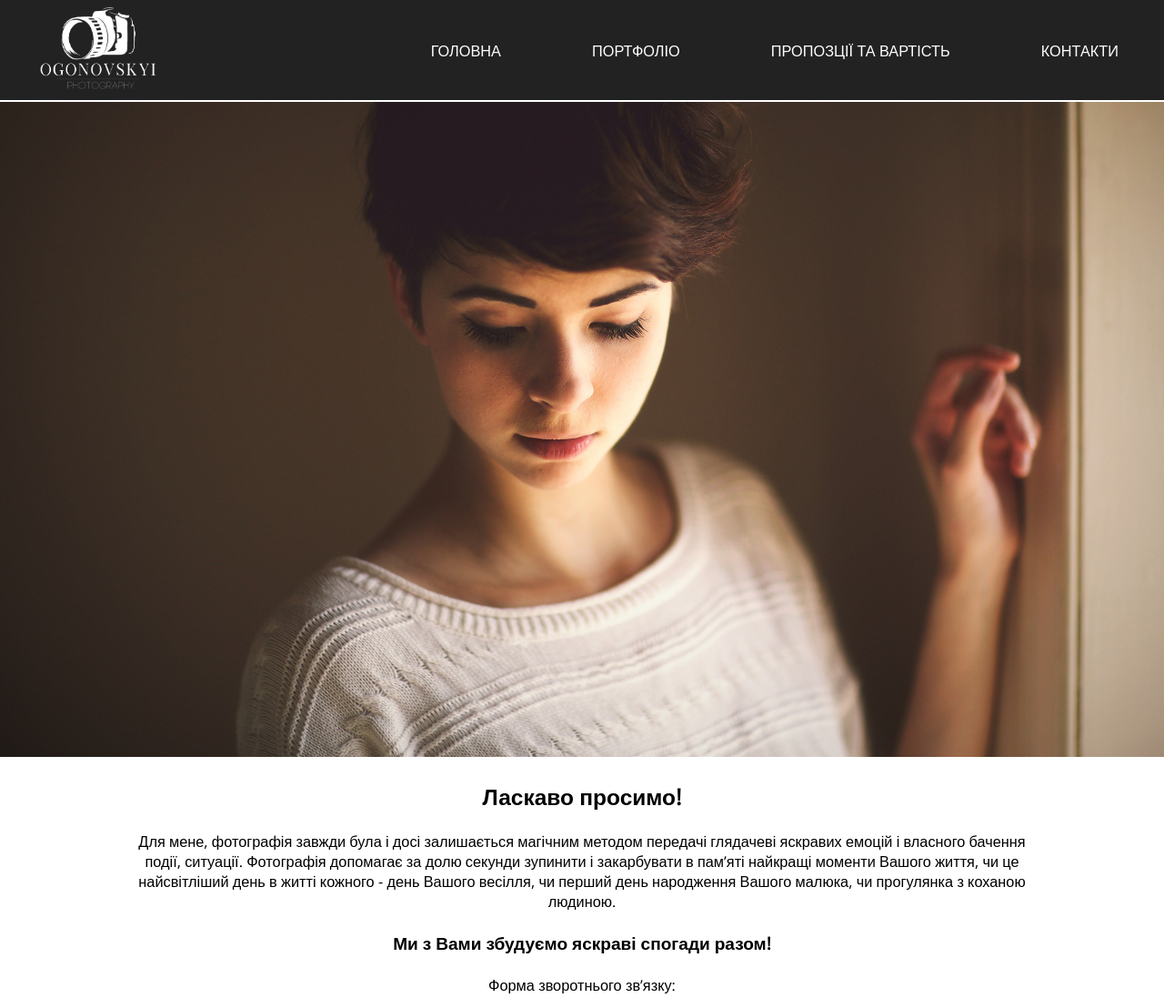
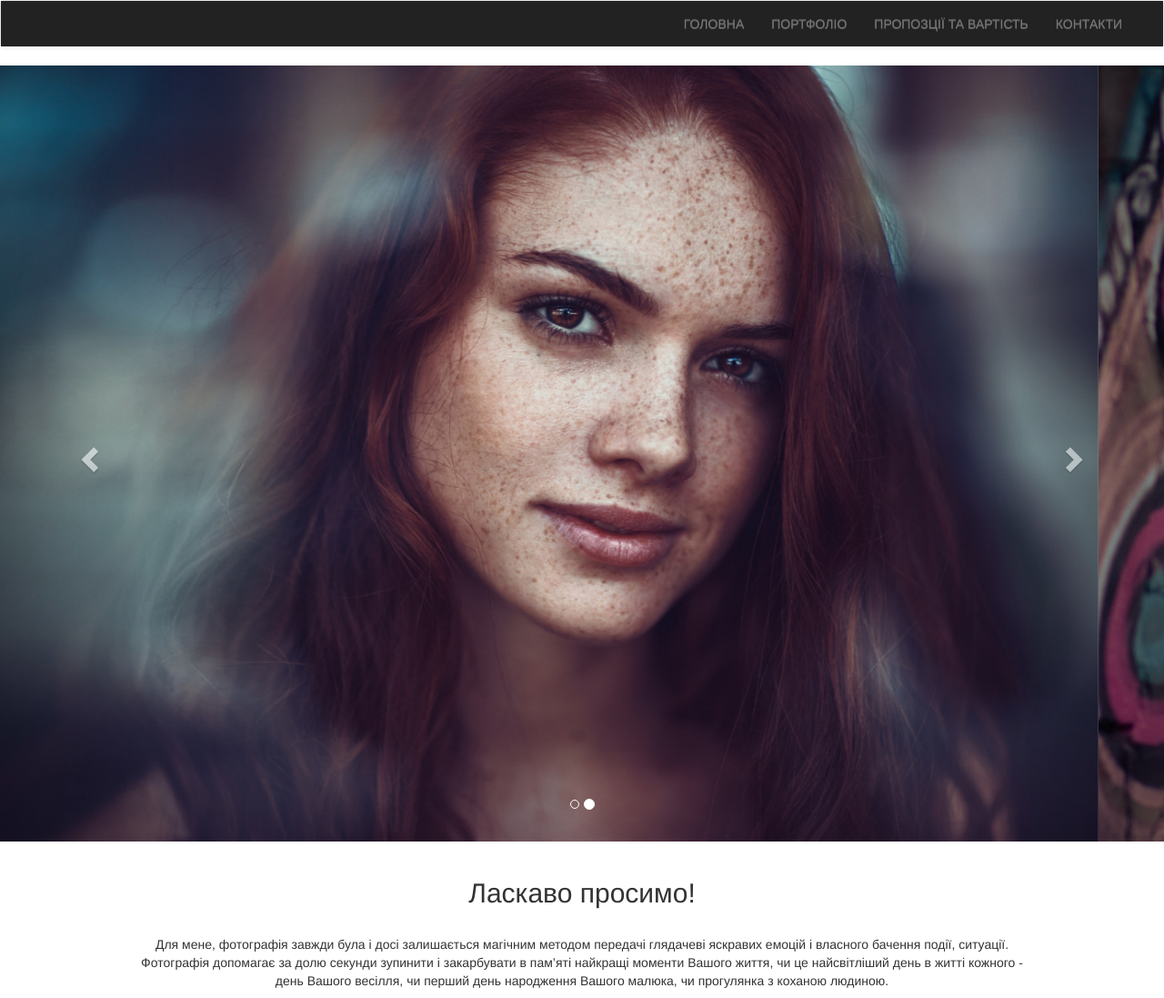
Before and after one commit to inf25znc1/my_site, a plain HTML site: page index.html in a window 1280 px wide. Shown: the top 1097 px of the page at 91% size. Drawn offline with nearby package versions, Linux system fonts and the light colour scheme.

Commit message:
Navbox change and carousel

```diff
--- a/css/contacts.css
+++ b/css/contacts.css
@@ -8,6 +8,7 @@ body, html {
     min-width:320px;
     max-width:2000px;
     font:1em 'Open Sans', sans-serif;
+    height:100%;
 
 }
 h3, h2, p {
@@ -15,10 +16,9 @@ h3, h2, p {
 }
 
 /*---------------------------------HEADER-----------------------------------------*/
-.nav-main {
+.container-fluid {
     width:100%;
     background-color:#222;
-    height: 110px;
     color: #fff;
 }
 
@@ -70,6 +70,7 @@ p, h1 {
     width:100%;
     text-align: center;
     margin:auto;
+    list-style-type: none;
 }
 
 /*-----------------------------------FOOTER----------------------------------------------*/
--- a/css/index.css
+++ b/css/index.css
@@ -15,10 +15,9 @@ h3, h2, p {
 }
 
 /*---------------------------------HEADER-----------------------------------------*/
-.nav-main {
+.container-fluid {
     width:100%;
     background-color:#222;
-    height: 110px;
     color: #fff;
 
 }
--- a/css/offer.css
+++ b/css/offer.css
@@ -22,10 +22,9 @@ p {
 
 /*---------------------------------HEADER-----------------------------------------*/
 
-.nav-main {
-    width: 100%;
-    background-color: #222;
-    height: 110px;
+.container-fluid {
+    width:100%;
+    background-color:#222;
     color: #fff;
 }
 
--- a/css/portfolio.css
+++ b/css/portfolio.css
@@ -15,10 +15,9 @@ h3, h2, p, h1 {
 }
 
 /*---------------------------------HEADER-----------------------------------------*/
-.nav-main {
+.container-fluid {
     width:100%;
     background-color:#222;
-    height: 110px;
     color: #fff;
 }
 
--- a/index.html
+++ b/index.html
@@ -23,34 +23,63 @@
     <meta name="theme-color" content="#ffffff">
     <link href="https://fonts.googleapis.com/css?family=Open+Sans" rel="stylesheet">
     <link rel="stylesheet" href="css/index.css" />
+    <title>BootStrap Sapmple</title>
+    <!-- Latest compiled and minified CSS -->
+    <link rel="stylesheet" href="https://maxcdn.bootstrapcdn.com/bootstrap/3.3.7/css/bootstrap.min.css" integrity="sha384-BVYiiSIFeK1dGmJRAkycuHAHRg32OmUcww7on3RYdg4Va+PmSTsz/K68vbdEjh4u" crossorigin="anonymous">
+    <!-- Optional theme -->
+    <link rel="stylesheet" href="https://maxcdn.bootstrapcdn.com/bootstrap/3.3.7/css/bootstrap-theme.min.css" integrity="sha384-rHyoN1iRsVXV4nD0JutlnGaslCJuC7uwjduW9SVrLvRYooPp2bWYgmgJQIXwl/Sp" crossorigin="anonymous">
     <title>Фотограф Львів | Огоновський Роман | Roman Ogonovskyi</title>
 </head>
 
 <body>
     <header>
-        <nav class="nav-main">
-            <div>
-                <img src="img/logo_main2.png" alt="main logo" height="200" class="logo">
+        <nav class="navbar navbar-default">
+            <div class="container-fluid">
+                <div class="navbar-header">
+                    <button type="button" class="navbar-toggle" data-toggle="collapse" data-target="#myNavbar">
+                        <span class="icon-bar"></span>
+                        <span class="icon-bar"></span>
+                        <span class="icon-bar"></span>
+                    </button>
+                </div>
+                <div class="collapse navbar-collapse navbar-right" id="myNavbar">
+                    <ul class="nav navbar-nav">
+                        <li><a href="index.html">ГОЛОВНА</a></li>
+                        <li><a href="portfolio.html">ПОРТФОЛІО</a></li>
+                        <li><a href="offer.html">ПРОПОЗЦІЇ ТА ВАРТІСТЬ</a></li>
+                        <li><a href="contacts.html">КОНТАКТИ</a></li>
+                    </ul>
+                </div>
             </div>
-            <ul>
-                <li>
-                    <a href="index.html" class="nav-item">ГОЛОВНА</a>
-                </li>
-                <li>
-                    <a href="portfolio.html" class="nav-item">ПОРТФОЛІО</a>
-                </li>
-                <li>
-                    <a href="offer.html" class="nav-item">ПРОПОЗЦІЇ ТА ВАРТІСТЬ</a>
-                </li>
-                <li>
-                    <a href="contacts.html" class="nav-item">КОНТАКТИ</a>
-                </li>
-            </ul>
         </nav>
     </header>
     <main>
-        <div>
-            <img src="img/mainpic1.jpg" alt="photo carousel" class="carousel">
+        <div id="myCarousel" class="carousel slide" data-ride="carousel">
+            <!-- Indicators -->
+            <ol class="carousel-indicators">
+                <li data-target="#myCarousel" data-slide-to="0" class="active"></li>
+                <li data-target="#myCarousel" data-slide-to="1"></li>
+            </ol>
+
+            <!-- Wrapper for slides -->
+            <div class="carousel-inner" role="listbox">
+                <div class="item active">
+                    <img src="img/carousel1.jpg" alt="Girl">
+                </div>
+                <div class="item">
+                    <img src="img/carousel3.jpg" alt="Girl">
+                </div>
+            </div>
+
+            <!-- Left and right controls -->
+            <a class="left carousel-control" href="#myCarousel" role="button" data-slide="prev">
+                <span class="glyphicon glyphicon-chevron-left" aria-hidden="true"></span>
+                <span class="sr-only">Previous</span>
+            </a>
+            <a class="right carousel-control" href="#myCarousel" role="button" data-slide="next">
+                <span class="glyphicon glyphicon-chevron-right" aria-hidden="true"></span>
+                <span class="sr-only">Next</span>
+            </a>
         </div>
         <br>
         <div class="text">
@@ -116,6 +145,9 @@
         </div>
     </footer>
     <script src="https://code.jquery.com/jquery-3.2.1.min.js" integrity="sha256-hwg4gsxgFZhOsEEamdOYGBf13FyQuiTwlAQgxVSNgt4=" crossorigin="anonymous"></script>
+
+    <!-- Latest compiled and minified JavaScript -->
+    <script src="https://maxcdn.bootstrapcdn.com/bootstrap/3.3.7/js/bootstrap.min.js" integrity="sha384-Tc5IQib027qvyjSMfHjOMaLkfuWVxZxUPnCJA7l2mCWNIpG9mGCD8wGNIcPD7Txa" crossorigin="anonymous"></script>
     <script src="js/index.js"></script>
 </body>
 
--- a/js/index.js
+++ b/js/index.js
@@ -26,3 +26,4 @@ function sendForm(e) {
             $('#message').html('Ви успішно відправили повідомлення!');
         });
     }
+}
```
Also changed, not shown: contacts.html (+25 -17 lines), offer.html (+26 -18 lines), portfolio.html (+26 -17 lines), img/carousel1.jpg (renamed from img/mainpic.jpg), img/carousel2.jpg (added), img/carousel3.jpg (renamed from img/sasha.jpg), img/mainpic1.jpg (deleted).
